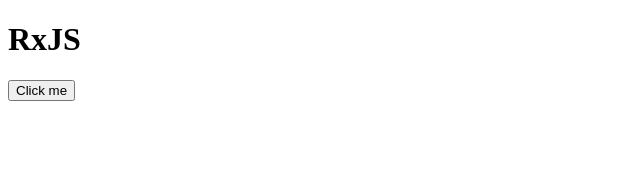
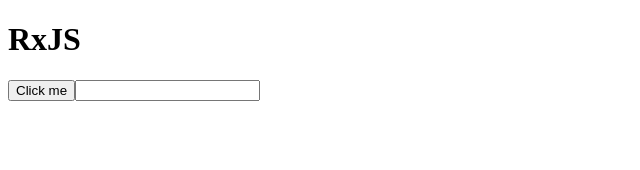
Before and after one commit to kirandash/rxjs, an Angular app: page / in a window 1280 px wide. Shown: the top 170 px of the page, without its empty margins (0-640 px from the left). Built offline with nearby package versions, Linux system fonts and the light colour scheme.

Commit message:
4.2 Observable from input with debounce()

```diff
--- a/src/app/app.component.html
+++ b/src/app/app.component.html
@@ -4,3 +4,4 @@
 <app-replay-subject></app-replay-subject>
 <app-operator></app-operator>
 <button>Click me</button>
+<app-debounce></app-debounce>
--- a/src/app/app.component.ts
+++ b/src/app/app.component.ts
@@ -10,6 +10,7 @@
 })
 export class AppComponent implements OnInit, OnDestroy {
   title = 'rxjs';
+  search: string;
   myobservable$; // Good practice to end your observables with $
   ngOnInit() {
     this.myobservable$ = Observable.create((observer) => {
--- /dev/null
+++ b/src/app/debounce.component.html
@@ -0,0 +1 @@
+<input type="text" [(ngModel)]="search" (ngModelChange)="inputChanged($event)">
--- /dev/null
+++ b/src/app/debounce.component.ts
@@ -0,0 +1,19 @@
+import { Component, OnInit } from '@angular/core';
+import { Subject } from 'rxjs';
+import { debounceTime } from 'rxjs/operators';
+
+@Component({
+  selector: 'app-debounce',
+  templateUrl: 'debounce.component.html'
+})
+export class DebounceComponent implements OnInit {
+  searchSubject$ = new Subject();
+  ngOnInit() {
+    this.searchSubject$.pipe(debounceTime(500)).subscribe(val => console.log(val)); // This will not be called everytime user search something. But will be called only 500ms after user finishes typing. Thus reduces traffic to server.
+  }
+
+  inputChanged(data){
+    console.log(`Entered text is ${data}`);
+    this.searchSubject$.next(data);
+  }
+}
```
Also changed, not shown: src/app/app.module.ts (+7 -3 lines), 1 other file (tests, documents, lock files or other folders).
